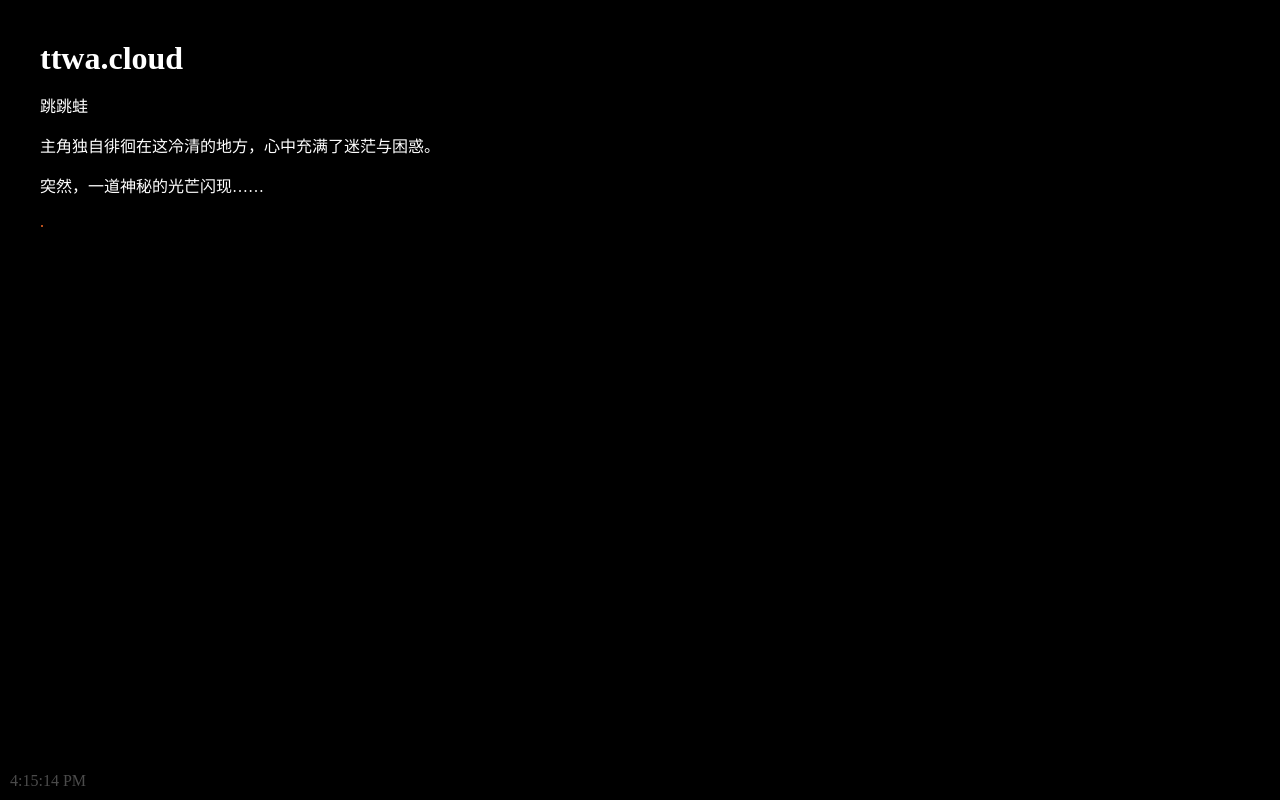
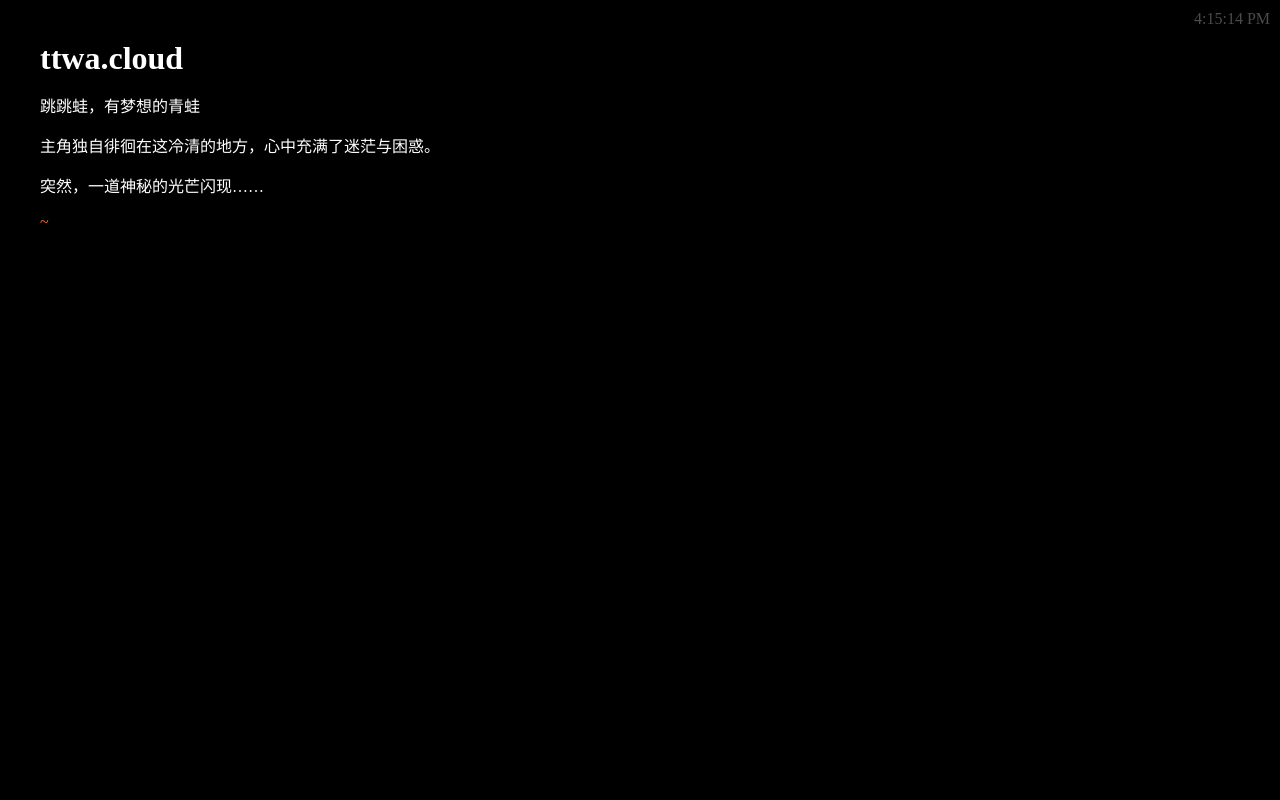
Before and after one commit to Voia/0, a plain HTML site: page index.html in a window 1280 px wide. Drawn offline with Linux system fonts and the light colour scheme.

Commit message:
Update index.html
Signed-off-by: Voia <128089055+Voia@users.noreply.github.com>

```diff
--- a/index.html
+++ b/index.html
@@ -27,10 +27,14 @@
       margin-bottom: 10px;
     }
 
+    #flashText {
+      opacity: 0;
+    }
+
     #currentTime {
       position: absolute;
-      bottom: 10px;
-      left: 10px;
+      right: 10px;
+      top: 10px;
       opacity: 1;
       transition: opacity 1s ease-in-out;
     }
@@ -40,13 +44,25 @@
 <body>
   <div class="container">
     <h1>ttwa.cloud</h1>
-    <p >跳跳蛙</p>
+    <p>跳跳蛙，有梦想的青蛙</p>
     <p>主角独自徘徊在这冷清的地方，心中充满了迷茫与困惑。</p>
     <p>突然，一道神秘的光芒闪现……</p>
-    <p id="flashText">.</p>
+    <p id="flashText">~</p>
   </div>
   <div id="currentTime"></div>
   <script>
+    let textIndex = 0;
+
+    function showText() {
+      if (textIndex < document.querySelectorAll('p').length) {
+        document.querySelectorAll('p')[textIndex].style.opacity = 1;
+        textIndex++;
+        setTimeout(showText, 200);
+      }
+    }
+
+    showText();
+
     let colorChangeInterval;
 
     function startColorChange() {
```
